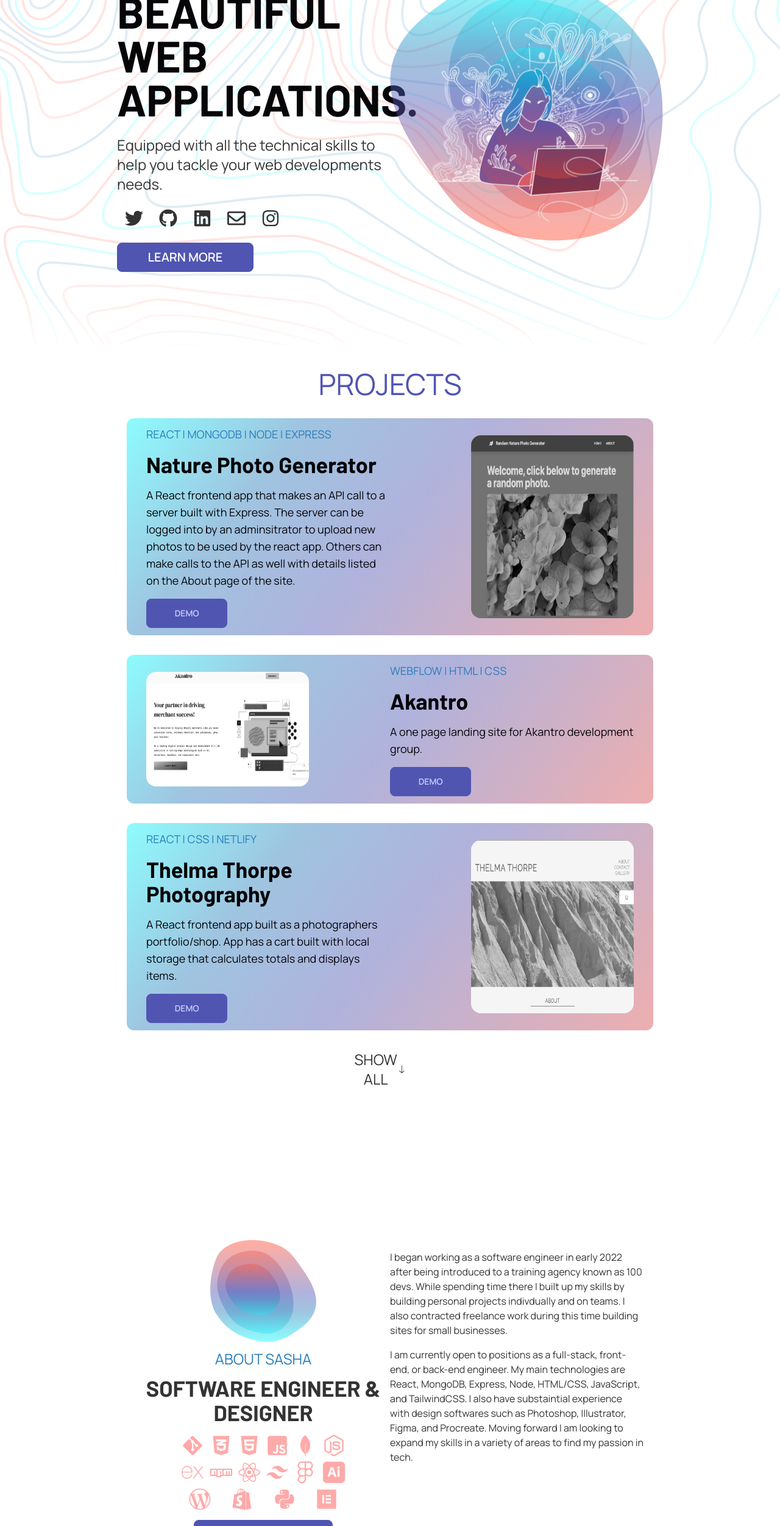
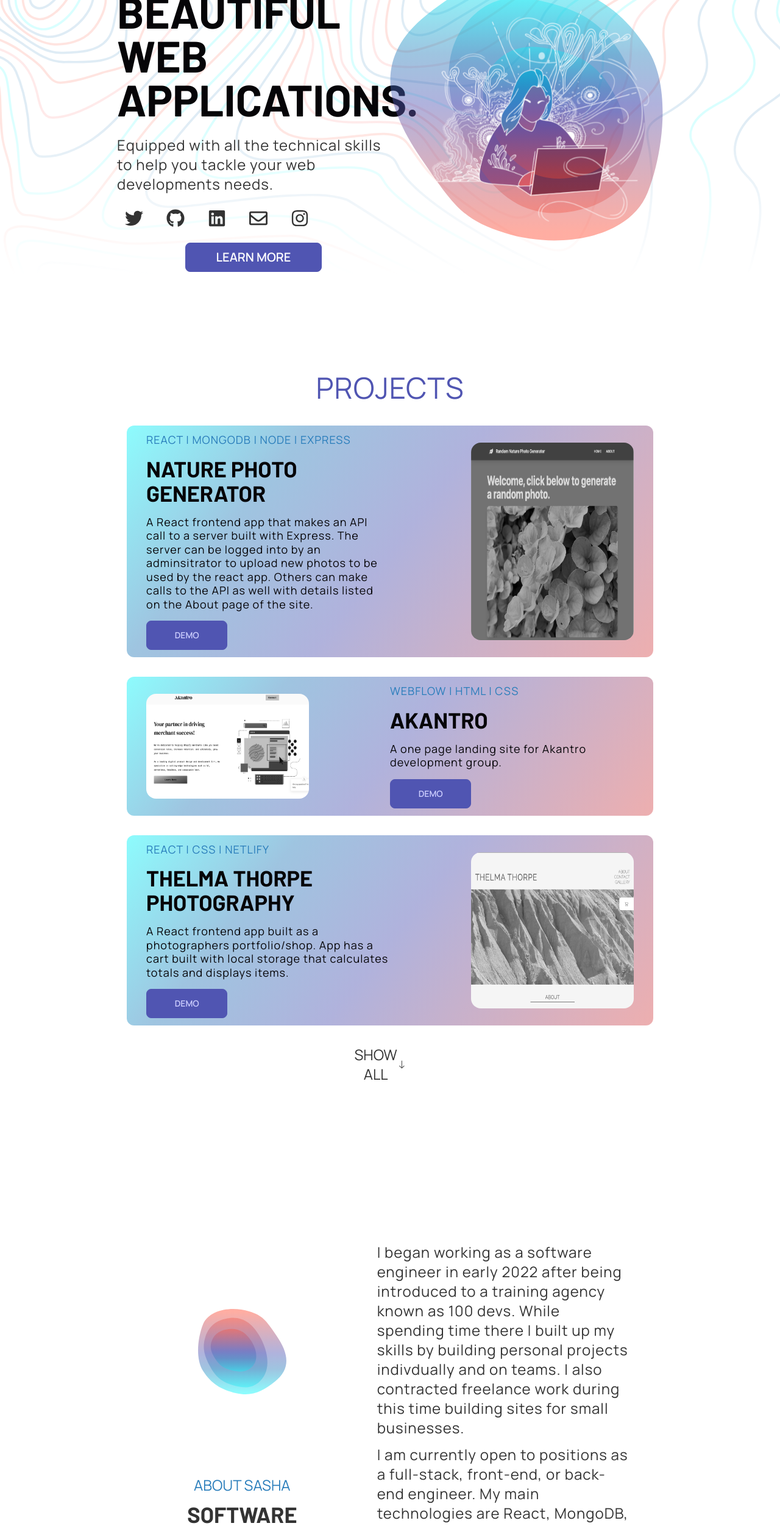
Before and after one commit to sashamars33/portfolio-site-upd, a React (Create React App) app: page / in a window 1280 px wide. Shown: the part 234-2737 px from the top of the page at 61% size. Built offline with nearby package versions, Linux system fonts and the light colour scheme.

Commit message:
saving changes

```diff
--- a/src/components/Nav.js
+++ b/src/components/Nav.js
@@ -2,10 +2,10 @@ import {Link, animateScroll as scroll} from 'react-scroll'
 
 const Nav = () => {
   return (
-    <nav className='navbar mb-12 shadow-lg text-neutral text-2xl uppercase'>
-        <div className='flex my-6 mx-48 justify-between w-full'>
+    <nav className='navbar mb-12 shadow-lg text-neutral xl:text-2xl lg:text-xl md:text-lg text-sm uppercase'>
+        <div className='flex my-6 mx-8 md:mx-32 lg:mx-48 xl:mx-48 justify-between w-full'>
             <Link to='home' activeClass='active' spy={true} smooth={true} offset={-50} duration={500} className='text-secondary'>Sasha Marshall</Link>
-            <div className='flex justify-between w-1/3'>
+            <div className='flex justify-between w-1/2'>
               <Link to='projects' activeClass='active' spy={true} smooth={true} offset={-50} duration={500} className='text-primary'>Projects</Link>
               <Link to='about' activeClass='active' spy={true} smooth={true} offset={-50} duration={500} className='text-primary'>About</Link>
               <Link to='connect' activeClass='active' spy={true} smooth={true} offset={-50} duration={500} className='text-accent'>Connect</Link>
--- a/src/components/Project.js
+++ b/src/components/Project.js
@@ -20,7 +20,7 @@ const Project = () => {
 
   return (
     <>
-    <section className=' grid grid-cols-1 items-center mx-1 md:mx-8 lg:mx-32 xl:mx-48 pb-12'>
+    <section className=' grid grid-cols-1 items-center mx-8 md:mx-32 lg:mx-48 xl:mx-48 pb-12'>
     {/* <a href='#'>
     <div className='card bg-info text-neutral flex flex-col justify-between p-4 m-4'>
       <h2 className='text-3xl'>Sticky Notes</h2>
@@ -29,36 +29,36 @@ const Project = () => {
       <img className='w-full my-4 rounded-2xl' src={SNSS} alt='Sticky Notes Website Preview'></img>
     </div>
     </a> */}
-    <div className='gradient text-neutral flex justify-between flex rounded-xl px-8 py-3 m-4'>
-      <div className='flex flex-col justify-center w-2/4 text-left gap-4'>
-      <h3 className="text-primary uppercase text-lg">React | MongoDB | Node | Express</h3>
-      <h2 className='text-4xl heading-font'>Nature Photo Generator</h2>
-      <p className='text-neutral text-lg'>A React frontend app that makes an API call to a server built with Express. The server can be logged into by an adminsitrator to upload new photos to be used by the react app. Others can make calls to the API as well with details listed on the About page of the site.</p>
+    <div className='gradient text-neutral flex flex-col xl:flex-row justify-between flex rounded-xl px-8 py-3 m-4'>
+      <div className='flex flex-col justify-center w-full xl:w-2/4 text-left gap-4'>
+      <h3 className="text-primary uppercase text-lg accent-font">React | MongoDB | Node | Express</h3>
+      <h2 className='text-4xl heading-font uppercase'>Nature Photo Generator</h2>
+      <p className='text-neutral text-lg accent-font'>A React frontend app that makes an API call to a server built with Express. The server can be logged into by an adminsitrator to upload new photos to be used by the react app. Others can make calls to the API as well with details listed on the About page of the site.</p>
       <a href="https://nature-photo-generator.netlify.app/" className="btn btn-secondary w-1/3">Demo</a>
       </div>
-      <img className='w-1/3 my-4 rounded-2xl saturate-0' src={NPGSS} alt='Nature Photograph Generator Website Preview'></img>
+      <img className='w-full xl:w-1/3 my-4 rounded-2xl saturate-0' src={NPGSS} alt='Nature Photograph Generator Website Preview'></img>
     </div>
 
 
-    <div className='gradient text-neutral flex flex-row-reverse justify-between flex rounded-xl px-8 py-3 m-4'>
-      <div className='flex flex-col justify-center w-2/4 text-left gap-4'>
-      <h3 className="text-primary uppercase text-lg">Webflow | HTML | CSS</h3>
-      <h2 className='text-4xl heading-font'>Akantro</h2>
-      <p className='text-neutral text-lg'>A one page landing site for Akantro development group.</p>
+    <div className='gradient text-neutral flex flex-col xl:flex-row-reverse justify-between flex rounded-xl px-8 py-3 m-4'>
+      <div className='flex flex-col justify-center w-full xl:w-2/4 text-left gap-4'>
+      <h3 className="text-primary uppercase text-lg accent-font">Webflow | HTML | CSS</h3>
+      <h2 className='text-4xl heading-font uppercase'>Akantro</h2>
+      <p className='text-neutral text-lg accent-font'>A one page landing site for Akantro development group.</p>
       <a href="https://akantro.com/" className="btn btn-secondary w-1/3">Demo</a>
       </div>
-      <img className='w-1/3 my-4 rounded-2xl saturate-0' src={ADSS} alt='S&M Salon Website Preview'></img>
+      <img className='w-full xl:w-1/3 my-4 rounded-2xl saturate-0' src={ADSS} alt='S&M Salon Website Preview'></img>
     </div>
 
 
-    <div className='gradient text-neutral flex justify-between flex rounded-xl px-8 py-3 m-4'>
-      <div className='flex flex-col justify-center w-2/4 text-left gap-4'>
-      <h3 className="text-primary uppercase text-lg">React | CSS | Netlify</h3>
-      <h2 className='text-4xl heading-font'>Thelma Thorpe Photography</h2>
-      <p className='text-neutral text-lg'>A React frontend app built as a photographers portfolio/shop. App has a cart built with local storage that calculates totals and displays items.</p>
+    <div className='gradient text-neutral flex flex-col xl:flex-row justify-between flex rounded-xl px-8 py-3 m-4'>
+      <div className='flex flex-col justify-center w-full xl:w-2/4 text-left gap-4'>
+      <h3 className="text-primary uppercase text-lg accent-font">React | CSS | Netlify</h3>
+      <h2 className='text-4xl heading-font uppercase'>Thelma Thorpe Photography</h2>
+      <p className='text-neutral text-lg accent-font'>A React frontend app built as a photographers portfolio/shop. App has a cart built with local storage that calculates totals and displays items.</p>
       <a href="https://thelmathorpe-photography.netlify.app/" className="btn btn-secondary w-1/3">Demo</a>
       </div>
-      <img className='w-1/3 my-4 rounded-2xl saturate-0' src={TTPSS} alt='Thelma Thorpe Photography Website Preview'></img>
+      <img className='w-full xl:w-1/3 my-4 rounded-2xl saturate-0' src={TTPSS} alt='Thelma Thorpe Photography Website Preview'></img>
     </div>
 
   <div className="collapse">
@@ -67,45 +67,45 @@ const Project = () => {
    {!show ?  <p className="flex items-center w-full justify-between m-auto" >SHOW ALL <BsArrowDown /></p> : <p className="flex items-center w-full justify-between m-auto">HIDE <BsArrowUp /> </p>}
   </div>
   <div className="collapse-content p-0 m-0">
-  <div className='gradient text-neutral flex flex-row-reverse justify-between flex rounded-xl px-8 py-3 m-4'>
-      <div className='flex flex-col justify-center w-2/4 text-left gap-4'>
-      <h3 className="text-primary uppercase text-lg">React | CSS | Netlify</h3>
-      <h2 className='text-4xl heading-font'>S&M Salon</h2>
-      <p className='text-neutral text-lg'>A React frontend app built to be a salon website for a potential local business.</p>
+  <div className='gradient text-neutral flex flex-col xl:flex-row-reverse justify-between flex rounded-xl px-8 py-3 m-4'>
+      <div className='flex flex-col justify-center w-full xl:w-2/4 text-left gap-4'>
+      <h3 className="text-primary uppercase text-lg accent-font">React | CSS | Netlify</h3>
+      <h2 className='text-4xl heading-font uppercase'>S&M Salon</h2>
+      <p className='text-neutral text-lg accent-font'>A React frontend app built to be a salon website for a potential local business.</p>
       <a href="https://s-m-salon.netlify.app/" className="btn btn-secondary w-1/3">Demo</a>
       </div>
-      <img className='w-1/3 my-4 rounded-2xl saturate-0' src={SMSSS} alt='S&M Salon Website Preview'></img>
+      <img className='w-full xl:w-1/3 my-4 rounded-2xl saturate-0' src={SMSSS} alt='S&M Salon Website Preview'></img>
     </div>
 
-    <div className='gradient text-neutral flex justify-between flex rounded-xl px-8 py-3 m-4'>
-      <div className='flex flex-col justify-center w-2/4 text-left gap-4'>
-      <h3 className="text-primary uppercase text-lg">Shopify | Liquid | CSS | HTML</h3>
-      <h2 className='text-4xl heading-font'>Daydaykay Designs</h2>
-      <p className='text-neutral text-lg'>A shopify eccommerce site for humorous greeting cards for a variety of holidays.</p>
+    <div className='gradient text-neutral flex flex-col xl:flex-row justify-between flex rounded-xl px-8 py-3 m-4'>
+      <div className='flex flex-col justify-center w-full xl:w-2/4 text-left gap-4'>
+      <h3 className="text-primary uppercase text-lg accent-font">Shopify | Liquid | CSS | HTML</h3>
+      <h2 className='text-4xl heading-font uppercase'>Daydaykay Designs</h2>
+      <p className='text-neutral text-lg accent-font' >A shopify eccommerce site for humorous greeting cards for a variety of holidays.</p>
       <a href="https://daydaykaydesigns.com/" className="btn btn-secondary w-1/3">Demo</a>
       </div>
-      <img className='w-1/3 my-4 rounded-2xl saturate-0' src={DDKSS} alt='Daydaykay Designs Website Preview'></img>
+      <img className='w-full xl:w-1/3 my-4 rounded-2xl saturate-0' src={DDKSS} alt='Daydaykay Designs Website Preview'></img>
     </div>
 
 
-    <div className='gradient text-neutral flex flex-row-reverse justify-between flex rounded-xl px-8 py-3 m-4'>
-      <div className='flex flex-col justify-center w-2/4 text-left gap-4'>
-      <h3 className="text-primary uppercase text-lg">EJS | Node | Express | Tailwind CSS</h3>
-      <h2 className='text-4xl heading-font'>Dad Joke Central</h2>
-      <p className='text-neutral text-lg'>A full stack application using EJS, Express, Node.js, Tailwind CSS, and DaisyUI. Built with a team of engineers while working at 100devs. This application allows a user to create an account, post their dad jokes, and like their favorites.</p>
+    <div className='gradient text-neutral flex flex-col xl:flex-row-reverse justify-between flex rounded-xl px-8 py-3 m-4'>
+      <div className='flex flex-col justify-center w-full xl:w-2/4 text-left gap-4'>
+      <h3 className="text-primary uppercase text-lg accent-font">EJS | Node | Express | Tailwind CSS</h3>
+      <h2 className='text-4xl heading-font uppercase'>Dad Joke Central</h2>
+      <p className='text-neutral text-lg accent-font'>A full stack application using EJS, Express, Node.js, Tailwind CSS, and DaisyUI. Built with a team of engineers while working at 100devs. This application allows a user to create an account, post their dad jokes, and like their favorites.</p>
       <a href="https://glamorous-cyan-parrot.cyclic.app/" className="btn btn-secondary w-1/3">Demo</a>
       </div>
-      <img className='w-1/3 my-4 rounded-2xl saturate-0' src={DJCSS} alt='Dad Joke Central Website Preview'></img>
+      <img className='w-full xl:w-1/3 my-4 rounded-2xl saturate-0' src={DJCSS} alt='Dad Joke Central Website Preview'></img>
     </div>
 
-    <div className='gradient text-neutral flex justify-between flex rounded-xl px-8 py-3 m-4'>
-      <div className='flex flex-col justify-center w-2/4 text-left gap-4'>
-      <h3 className="text-primary uppercase text-lg">Wordpress | CSS | HTML</h3>
-      <h2 className='text-4xl heading-font'>Avanti Physical Therapy</h2>
-      <p className='text-neutral text-lg'>A pelvic and orthopedic physical therapy website built with wordpress for a client.</p>
+    <div className='gradient text-neutral flex flex-col xl:flex-row justify-between flex rounded-xl px-8 py-3 m-4'>
+      <div className='flex flex-col justify-center w-full xl:w-2/4 text-left gap-4'>
+      <h3 className="text-primary uppercase text-lg accent-font">Wordpress | CSS | HTML</h3>
+      <h2 className='text-4xl heading-font uppercase'>Avanti Physical Therapy</h2>
+      <p className='text-neutral text-lg accent-font'>A pelvic and orthopedic physical therapy website built with wordpress for a client.</p>
       <a href="https://avantiphysicaltherapy.com/" className="btn btn-secondary w-1/3">Demo</a>
       </div>
-      <img className='w-1/3 my-4 rounded-2xl saturate-0' src={APTSS} alt='Avanti Physical Therapy Website Preview'></img>
+      <img className='w-full xl:w-1/3 my-4 rounded-2xl saturate-0' src={APTSS} alt='Avanti Physical Therapy Website Preview'></img>
     </div>
 
   </div>
--- a/src/index.css
+++ b/src/index.css
@@ -12,6 +12,8 @@
 
 .accent-font {
     font-family: Manrope, sans-serif;
+    letter-spacing: 1px;
+    line-height: 125%;
 }
 
 .gradient {
@@ -26,7 +28,7 @@
 }
 
 .hero-bg {
-    background-image: url('assets/images/bg-hero.svg');
+    background-image: url('assets/images/hero-bg.svg');
     background-size: cover;
     background-position: top;
     background-repeat: no-repeat;
--- a/src/pages/About.js
+++ b/src/pages/About.js
@@ -20,14 +20,14 @@ import {FaElementor} from 'react-icons/fa'
 
 const About = () => {
   return (
-    <div id='about' className='my-32 mx-48 p-8 flex'>
+    <div id='about' className='my-32 mx-8 md:mx-32 lg:mx-48 xl:mx-48 p-8 flex gap-12 xl:flex-no-wrap flex-wrap'>
       {/* <img src={profileImg} alt='Portrait of Sasha Marshall' className='w-3/4 justify-self-end rounded-full col-start-1 col-end-4 row-start-1 row-end-2 mb-8'></img> */}
-      <div className='about-card w-1/2 flex flex-col justify-center items-center gap-3'>
+      <div className='about-card w-full xl:w-5/12 flex flex-col justify-center items-center gap-3'>
         <img src={aboutDeco} alt="decoration for about section." className="w-5/12 m-auto" />
         <h3 className="text-center text-2xl text-primary uppercase">About Sasha</h3>
         <h2 className="heading-font uppercase text-4xl text-center">Software Engineer & Designer</h2>
         <div className="technologies w-full">
-        <ul className="flex flex-wrap w-2/3 m-auto justify-around md:text-2xl lg:text-3xl xl:text-4xl text-xl text-info text-opacity-60">
+        <ul className="flex flex-wrap w-2/3 m-auto justify-around md:text-2xl lg:text-3xl xl:text-3xl text-xl text-info text-opacity-60">
           <li className="p-1"><FaGitAlt/></li>
           <li className="p-1"><FaCss3Alt/></li>
           <li className="p-1"><FaHtml5/></li>
@@ -48,9 +48,9 @@ const About = () => {
         </div>
         <a href='#' className="btn btn-lg btn-secondary text-base-100 justify-self-center self-center">Download Resume</a>
       </div>
-      <div className="w-1/2">
-      <p className='py-4 col-start-1 col-end-5 font-normal text-l'>I began working as a software engineer in early 2022 after being introduced to a training agency known as 100 devs. While spending time there I built up my skills by building personal projects indivdually and on teams. I also contracted freelance work during this time building sites for small businesses.</p>
-      <p className='col-start-1 col-end-5 font-normal'>I am currently open to positions as a full-stack, front-end, or back-end engineer. My main technologies are React, MongoDB, Express, Node, HTML/CSS, JavaScript, and TailwindCSS. I also have substaintial experience with design softwares such as Photoshop, Illustrator, Figma, and Procreate. Moving forward I am looking to expand my skills in a variety of areas to find my passion in tech.</p>
+      <div className="w-full xl:w-1/2 text-center xl:text-left">
+      <p className='py-3 text-xl xl:text-2xl accent-font'>I began working as a software engineer in early 2022 after being introduced to a training agency known as 100 devs. While spending time there I built up my skills by building personal projects indivdually and on teams. I also contracted freelance work during this time building sites for small businesses.</p>
+      <p className='text-xl xl:text-2xl accent-font'>I am currently open to positions as a full-stack, front-end, or back-end engineer. My main technologies are React, MongoDB, Express, Node, HTML/CSS, JavaScript, and TailwindCSS. I also have substaintial experience with design softwares such as Photoshop, Illustrator, Figma, and Procreate. Moving forward I am looking to expand my skills in a variety of areas to find my passion in tech.</p>
       </div>
     </div>
   )
--- a/src/pages/Home.js
+++ b/src/pages/Home.js
@@ -27,20 +27,20 @@ const Home = () => {
   return (
     <section id='home' className="hero-bg h-screen">
       <Nav />
-      <section className="hero-container flex items-center mx-1 md:mx-8 lg:mx-32 xl:mx-48 pb-12 z-10 ">
-      <div className="hero w-1/2 flex flex-col items-start">
-        <h1 className='text-6xl uppercase xl:text-7xl heading-font text-neutral pb-6'>Building beautiful web applications.</h1>
-        <p className='text-xl text-left xl:text-2xl accent-font'>Equipped with all the technical skills to help you tackle your web developments needs.</p>
-        <div className='flex w-2/4 justify-between text-gradient py-6'>
+      <section className="hero-container flex flex-wrap items-center mx-8 md:mx-32 lg:mx-48 xl:mx-48 pb-12 z-10 ">
+      <div className="hero w-full xl:w-1/2 text-center xl:text-left flex flex-col items-start">
+        <h1 className='text-5xl lg:text-6xl xl:text-6xl uppercase xl:text-7xl heading-font text-neutral pb-6 text-center xl:text-left'>Building beautiful web applications.</h1>
+        <p className='text-xl text-left xl:text-2xl accent-font text-center xl:text-left'>Equipped with all the technical skills to help you tackle your web developments needs.</p>
+        <div className='flex w-full xl:w-2/4 justify-center xl:justify-between gap-3 text-gradient py-6'>
           <a href='https://twitter.com/sashamdesigns' className='btn btn-ghost btn-sm rounded-btn text-3xl'><FaTwitter /></a>
           <a href='https://github.com/sashamars33' className='btn btn-ghost btn-sm rounded-btn text-3xl'><FaGithub /></a>
           <a href='https://www.linkedin.com/in/-sasha-marshall/' className='btn btn-ghost btn-sm rounded-btn text-3xl'><FaLinkedin /></a>
           <a href='mailto:sashamarshalldesigns@gmail.com' className='btn btn-ghost btn-sm rounded-btn text-3xl'><FaRegEnvelope /></a>
           <a href='https://www.instagram.com/sashamarshall_33/' className='btn btn-ghost btn-sm rounded-btn text-3xl'><FaInstagram /></a>
         </div>
-        <Link to='about' activeClass='active' spy={true} smooth={true} offset={-50} duration={500} className="btn btn-secondary w-1/2 text-xl text-base-100">Learn More</Link>
+        <Link to='about' activeClass='active' spy={true} smooth={true} offset={-50} duration={500} className="btn btn-secondary w-1/2 text-xl text-base-100 m-auto ">Learn More</Link>
       </div>
-      <div className="hero-img w-1/2">
+      <div className="hero-img w-1/2 m-auto my-6 xl:m-0">
         <img src={headerImg} alt="hero" className='w-full'/>
       </div>
     </section>
--- a/src/pages/Projects.js
+++ b/src/pages/Projects.js
@@ -3,7 +3,7 @@ import Project from '../components/Project'
 const Projects = () => {
   return (
     <div id='projects' className='w-full my-6 text-center'>
-      <h1 className="text-5xl py-4 uppercase text-secondary">Projects</h1>
+      <h1 className="text-5xl py-4 uppercase text-secondary accent-font">Projects</h1>
       <Project />
     </div>
   )
--- a/src/pages/Testimonials.js
+++ b/src/pages/Testimonials.js
@@ -4,9 +4,9 @@ const Testimonials = () => {
   return (
     <>
     <div className='my-24 mx-48 flex flex-wrap gap-6 justify-center'>
-        <h4 class="text-center text-3xl uppercase text-secondary w-full">Testimonials</h4>
-        <p className="text-lg card bg-info bg-opacity-25 p-4 text-neutral">"It was a pleasure working with Sasha. She listened to my ideas and was able to incorporate them into her decisions for design and style which resulted in a website that was exactly what I was asking for. I would definitely recommend her if you are looking to build a website!" <span className="font-light text-lg italic pt-2">- Giusi</span></p>
-        <p className="text-lg p-4 text-neutral bg-info bg-opacity-25 card ">"I recently had the great pleasure of working with Sasha Marshall as she designed and created a
+        <h4 class="text-center text-3xl uppercase text-secondary w-full accent-font">Testimonials</h4>
+        <p className="xl:text-lg card bg-info bg-opacity-25 p-4 text-neutral accent-font text-md">"It was a pleasure working with Sasha. She listened to my ideas and was able to incorporate them into her decisions for design and style which resulted in a website that was exactly what I was asking for. I would definitely recommend her if you are looking to build a website!" <span className="font-light text-lg italic pt-2">- Giusi</span></p>
+        <p className="text-md xl:text-lg p-4 text-neutral bg-info bg-opacity-25 card accent-font">"I recently had the great pleasure of working with Sasha Marshall as she designed and created a
 website to display and sell my greeting cards and illustrations. Sasha was able to help me
 decide on the right template to use and patiently took me through the steps as she created the
 site.
```
Also changed, not shown: src/components/Footer.js (+4 -4 lines), src/pages/Contact.js (+6 -6 lines), src/assets/images/hero-bg.svg (added).
